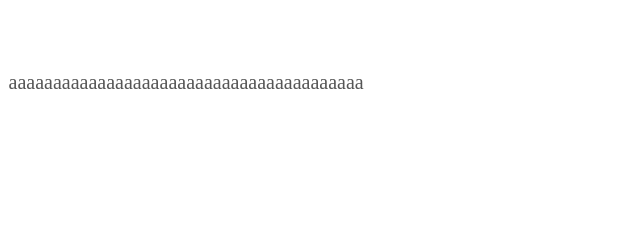
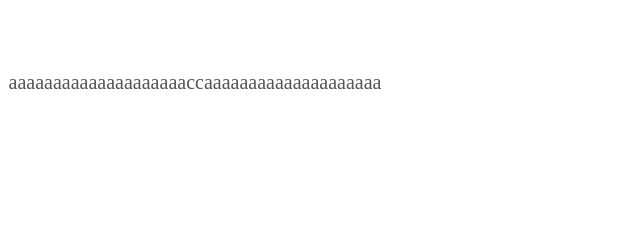
Before and after one commit to kentasasakis/ekentei-blog, a plain HTML site: page index.html in a window 1280 px wide. Shown: the part 120-360 px from the top of the page, 574-1214 px from the left. Drawn offline with Linux system fonts and the light colour scheme.

Commit message:
Update index.html

```diff
--- a/index.html
+++ b/index.html
@@ -26,7 +26,7 @@
       <div class="textarea">
         <h1>お試し記事です。</h1>
         <h2>こんな漢字で書いていきます。</h2>
-        <h3>だんだん文字が小さくなっていきます。aaaaaaaaaaaaaaaaaaaaaaaaaaaaaaaaaaaaaaaa</h3>
+        <h3>だんだん文字が小さくなっていきます。aaaaaaaaaaaaaaaaaaaaccaaaaaaaaaaaaaaaaaaaa</h3>
         <h3>だんだん文字が<br>
           　小さくなっ<br>
           　ていきます。</h3>
```
